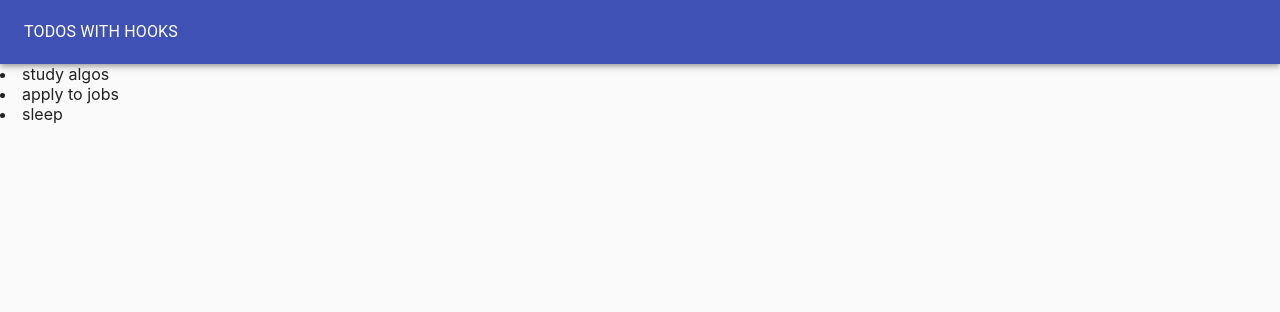
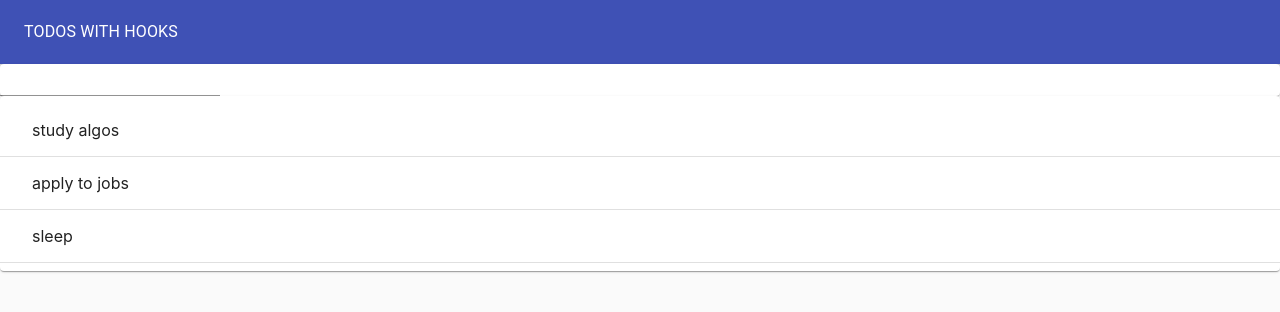
Before and after one commit to joannaylin/todo-hooks, a React (Create React App) app: page / in a window 1280 px wide. Shown: the top 312 px of the page. Built offline with nearby package versions, Linux system fonts and the light colour scheme.

Commit message:
added custom hook and form

```diff
--- a/src/TodoApp.js
+++ b/src/TodoApp.js
@@ -5,6 +5,7 @@ import AppBar from "@material-ui/core/AppBar";
 import Toolbar from "@material-ui/core/Toolbar";
 import Grid from "@material-ui/core/Grid";
 import TodoList from "./TodoList.js"
+import TodoForm from "./TodoForm.js"
 
 export default function TodoApp() {
   const initialTodos = [
@@ -29,6 +30,7 @@ export default function TodoApp() {
           <Typography color="inherit">TODOS WITH HOOKS</Typography>
         </Toolbar>
       </AppBar>
+      <TodoForm />
       <TodoList todos={todos} />
     </Paper>
   );
--- /dev/null
+++ b/src/TodoForm.js
@@ -0,0 +1,13 @@
+import React, { useState } from "react";
+import Paper from "@material-ui/core/Paper";
+import TextField from "@material-ui/core/TextField";
+import useInputState from "./hooks/useInputState.js"
+
+export default function TodoForm(props) {
+  const [value, handleChange, reset] = useInputState("")
+  return (
+    <Paper>
+      <TextField value={value} onChange={handleChange} />
+    </Paper>
+  );
+}
--- a/src/TodoList.js
+++ b/src/TodoList.js
@@ -1,7 +1,23 @@
-import React from "react"
+import React from "react";
+import Paper from "@material-ui/core/Paper";
+import List from "@material-ui/core/List";
+import ListItem from "@material-ui/core/ListItem";
+import ListItemText from "@material-ui/core/ListItem";
+import Divider from "@material-ui/core/Divider";
 
 export default function TodoList(props) {
-  return(
-  <div>{props.todos.map(todo => <li>{todo.task}</li>)}</div>
-  )
+  return (
+    <Paper>
+      <List>
+        {props.todos.map((todo) => (
+          <>
+            <ListItem>
+              <ListItemText>{todo.task}</ListItemText>
+            </ListItem>
+            <Divider />
+          </>
+        ))}
+      </List>
+    </Paper>
+  );
 }
--- /dev/null
+++ b/src/hooks/useInputState.js
@@ -0,0 +1,12 @@
+import { useState } from "react";
+
+export default (initialVal) => {
+  const [value, setValue] = useState(initialVal);
+  const handleChange = (e) => {
+    setValue(e.target.value);
+  };
+  const reset = () => {
+    setValue("");
+  };
+  return [value, handleChange, reset];
+};
```
